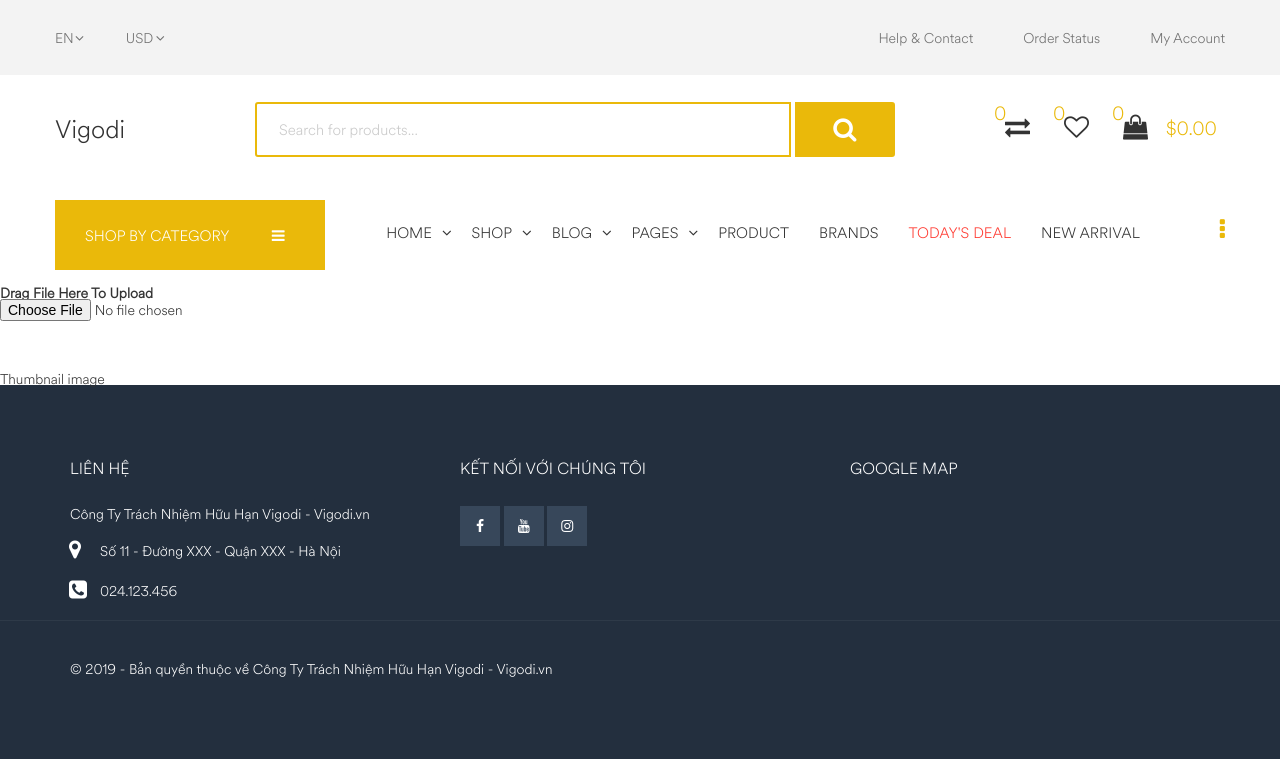
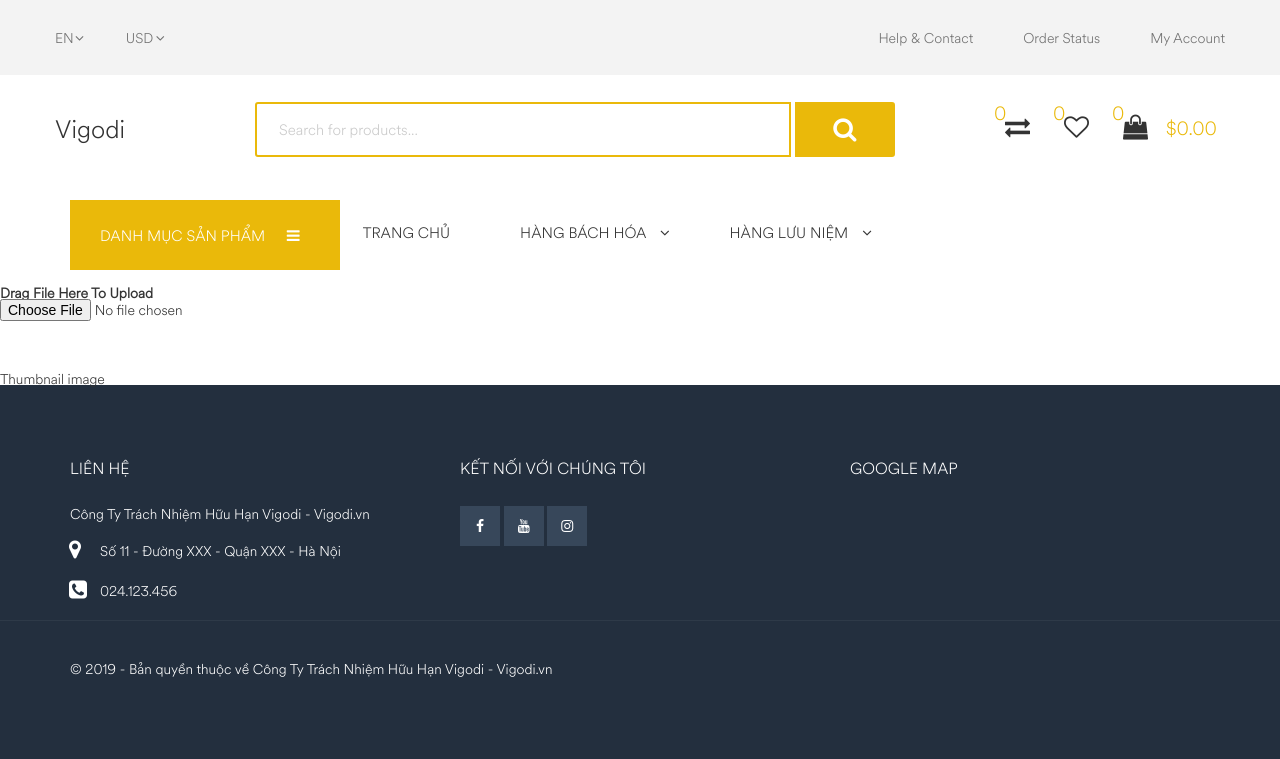
Before and after one commit to mrtux3do/mediamarket, a CakePHP app: the page made by website/app/View/Uploads/index.ctp in a window 1280 px wide. Shown: the top 759 px of the page. Run offline with PHP 8.4 and a stand-in for CakePHP, Linux system fonts and the light colour scheme; the template is opened without the code that fills it, so the values that code supplies are empty; some libraries are stand-ins or nearby versions.

Commit message:
edit theme

```diff
--- a/website/app/View/Elements/header.ctp
+++ b/website/app/View/Elements/header.ctp
@@ -71,8 +71,9 @@
 	<div class="container">
 		<div class="row">
 		<div id="main-menu">
-			<div id="sort-category">
-				<button>SHOP BY CATEGORY</button>
+			<div class="col-lg-3" style="position: unset;">
+				<div id="sort-category">
+				<button>Danh mục sản phẩm</button>
 				<div class="item-categories">
 					<ul>
 						<?php if(isset($category)): ?>
@@ -82,19 +83,36 @@
 						<?php endif; ?>
 					</ul>
 				</div>
+				</div>
 			</div>
-
-			<ul>
-				<li id="menu-active">home</li>
-				<li id="menu-active">shop</li>
-				<li id="menu-active">blog</li>
-				<li id="menu-active">pages</li>
-				<li>product</li>
-				<li>brands</li>
-				<li id="menu-deal">today's deal</li>
-				<li>new arrival</li>
-				<li id="menu-icon"><i class="fa fa-ellipsis-v" aria-hidden="true"></i></li>
-			</ul>
+			<div class="col-lg-9" style="position: unset;">
+				<ul class="drop-down">
+				<li>Trang Chủ</li>
+				<li id="menu-active" class="hbh">
+					Hàng Bách hóa
+					<div class="sub-menu-hbh">
+						<div id="menu-hbh">
+							<div>Cà phê</div>
+							<div>Nhàu Noni</div>
+							<div>Cao Atiso</div>
+							<div>Socola Marou</div>
+						</div>
+					</div>
+				</li>
+				<li id="menu-active" class="hln">
+					hàng lưu niệm
+					<div class="sub-menu-hln">
+						<div id="menu-hln">
+							<div>Mây tre đan, Cói</div>
+							<div>Lụa tơ tằm</div>
+							<div>Túi, ví vải Handmade</div>
+							<div>Thú len đan móc bằng tay</div>
+							<div>Túi, ba lô, ví thổ cẩm</div>
+						</div>
+					</div>
+				</li>
+				</ul>
+			</div>
 		</div>
 		</div>
 	</div>
--- a/website/app/View/Layouts/default.ctp
+++ b/website/app/View/Layouts/default.ctp
@@ -44,6 +44,23 @@
 	?>
 </head>
 <body>
+		<!-- Login popup -->
+	<div class="login-popup">
+		<div class="pop-up-content">
+			<label id="btn-close"></label>
+			<form method="POST" action="/website/Auth/login">
+				<div class="form-group" style="margin-bottom: 50px">
+					<label>Email</label>
+					<input type="email" name="data[User][email]" id="email" required placeholder="email">
+				</div>
+				<div class="form-group">
+					<label>Password</label>
+					<input type="password" name="data[User][password]" id="password" required placeholder="password">
+				</div>
+				<button type="submit" id="btn-login">Log in</button>
+			</form>
+		</div>
+	</div>
 	<div id="header">
 		<?php echo $this->element('header', array('category', $category)); ?>
 	</div>
--- a/website/app/webroot/css/style.css
+++ b/website/app/webroot/css/style.css
@@ -349,6 +350,7 @@ li#compare:after{
 	text-align: left;
 	padding-left: 30px;
 	position: relative;
+	text-transform: uppercase;
 }
 
 #sort-category > button:after{
@@ -450,22 +452,21 @@ li#compare:after{
 	overflow: hidden;
 }
 
-#main-menu ul{
+#main-menu ul.drop-down{
 	overflow:  hidden;
 	display: inline-block;
-	float: right;
-}
-
-#main-menu ul li{
+}
+
+#main-menu ul.drop-down > li{
 	font-family: 'circular-light';
 	float:  left;
-	margin-right: 30px;
+	margin-right: 70px;
 	font-size: 15px;
 	text-transform: uppercase;
 	line-height: 105px;
 }
 
-#main-menu ul li:hover{
+#main-menu ul.drop-down #menu-active:hover{
 	color: #eab90a;
 	cursor: pointer;
 }
--- a/website/app/webroot/js/web_app_basic.js
+++ b/website/app/webroot/js/web_app_basic.js
@@ -93,6 +93,22 @@ $(document).ready(function(){
 		$('.login-popup').hide();
 	});
 
+	$('.hbh').hover(function(){
+		if($(".sub-menu-hbh:first").is( ":hidden" )){
+			$(".sub-menu-hbh").slideDown("slow");
+		} else{
+			$(".sub-menu-hbh").hide();
+		}
+	});
+
+	$('.hln').hover(function(){
+		if($(".sub-menu-hln:first").is( ":hidden" )){
+			$(".sub-menu-hln").slideDown("slow");
+		} else{
+			$(".sub-menu-hln").hide();
+		}
+	});
+
 });
 
 //Add class first item and last item
```
Also changed, not shown: other parts of website/app/webroot/css/style.css (+58 -10 lines), website/app/View/Pages/home.ctp (+0 -20 lines).
